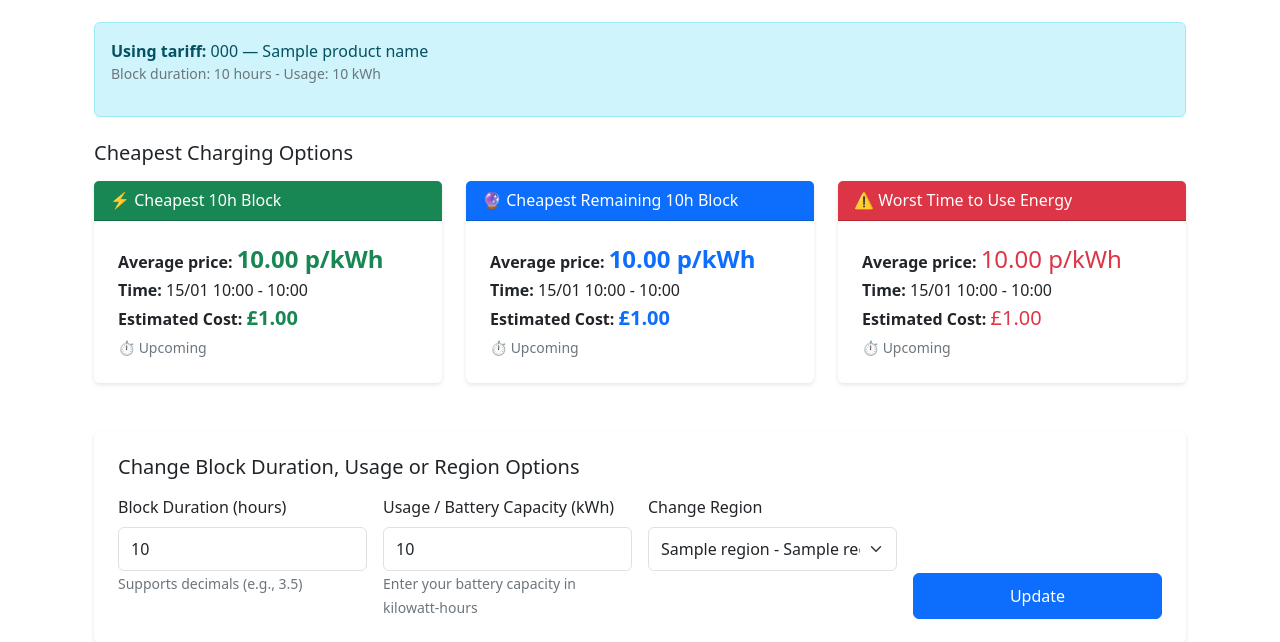
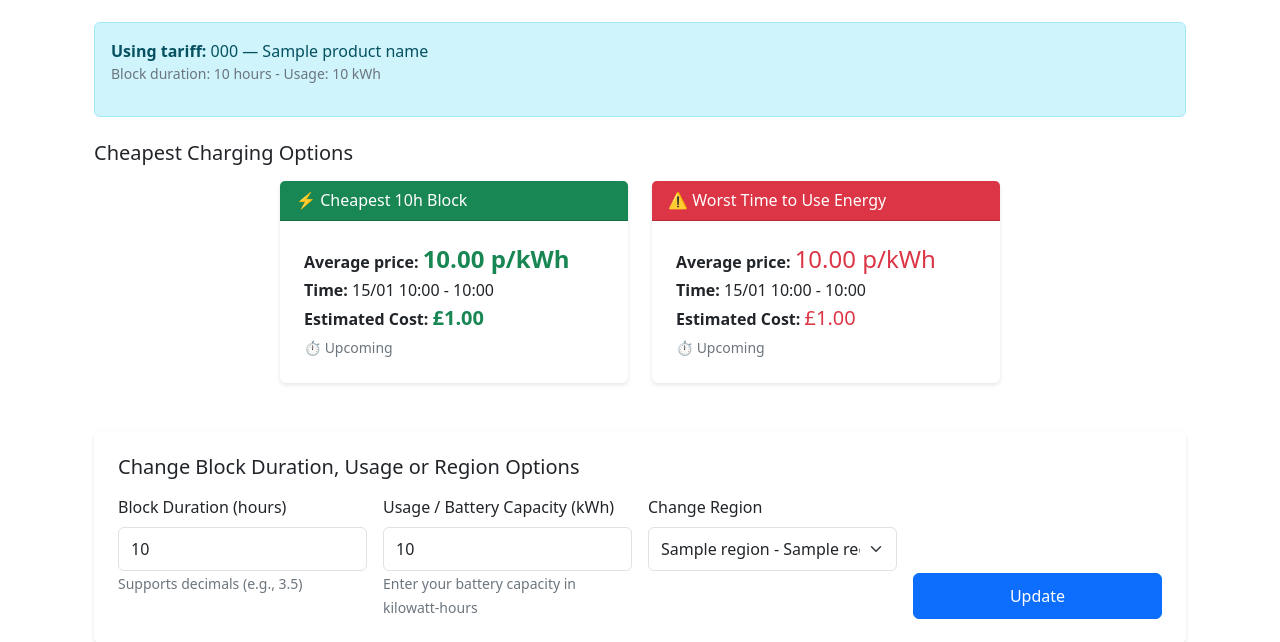
Before and after one commit to parkes-group/octopus, a Flask app: template app/templates/prices.html in a window 1280 px wide. Shown: the part 125-767 px from the top of the page. Run offline with Flask 3, Linux system fonts and the light colour scheme; the template is opened without the code that fills it: most values are stand-ins (such as "Sample title", 1, 10 or a date in 2020).

Commit message:
Hide cheapest remaining block when cheapest block is still upcoming and center cards
- Only show cheapest remaining block card when cheapest block end time has passed
- Applies to both single-day and multi-day views (today and tomorrow)
- Center cards horizontally using justify-content-center for better layout
- Works correctly when 2 or 3 cards are displayed

```diff
--- a/app/templates/prices.html
+++ b/app/templates/prices.html
@@ -59,7 +59,7 @@
             {% set position = 'above' %}
             {% include 'components/_daily_price_summary.html' %}
 
-            <div class="row">
+            <div class="row justify-content-center">
                 <!-- Lowest Price -->
                 {# Commented out: Lowest 30-Minute Price card
                 {% if day_data.lowest_price %}
@@ -150,8 +150,10 @@
                 </div>
                 {% endif %}
 
-                <!-- Future Cheapest Block -->
-                {% if day_data.cheapest_remaining_block %}
+                <!-- Future Cheapest Block - only show if cheapest block has passed -->
+                {% if day_data.cheapest_remaining_block and day_data.cheapest_block %}
+                    {% set cheapest_block_end_uk = day_data.cheapest_block.end_time_uk %}
+                    {% if cheapest_block_end_uk < current_time_uk %}
                 <div class="col-md-4 mb-4">
                     <div class="card border-primary">
                         <div class="card-header bg-primary text-white">
@@ -192,6 +194,7 @@
                         </div>
                     </div>
                 </div>
+                    {% endif %}
                 {% endif %}
 
                 <!-- Worst Time to Use Energy -->
@@ -266,7 +269,7 @@
                 {% include 'components/_daily_price_summary.html' %}
 
                 <!-- Cards for this date -->
-                <div class="row">
+                <div class="row justify-content-center">
                         <!-- Lowest Price for Day {{ day_data.date_display }} -->
                         {# Commented out: Lowest 30-Minute Price card
                         {% if day_data.lowest_price %}
@@ -357,8 +360,10 @@
                         </div>
                         {% endif %}
 
-                        <!-- Cheapest Remaining Block for Day {{ day_data.date_display }} -->
-                        {% if day_data.cheapest_remaining_block %}
+                        <!-- Cheapest Remaining Block for Day {{ day_data.date_display }} - only show if cheapest block has passed -->
+                        {% if day_data.cheapest_remaining_block and day_data.cheapest_block %}
+                            {% set cheapest_block_end_uk = day_data.cheapest_block.end_time_uk %}
+                            {% if cheapest_block_end_uk < current_time_uk %}
                         <div class="col-md-4 mb-4">
                             <div class="card border-primary">
                                 <div class="card-header bg-primary text-white">
@@ -399,6 +404,7 @@
                                 </div>
                             </div>
                         </div>
+                            {% endif %}
                         {% endif %}
 
                         <!-- Worst Time to Use Energy for Day {{ day_data.date_display }} -->
```
